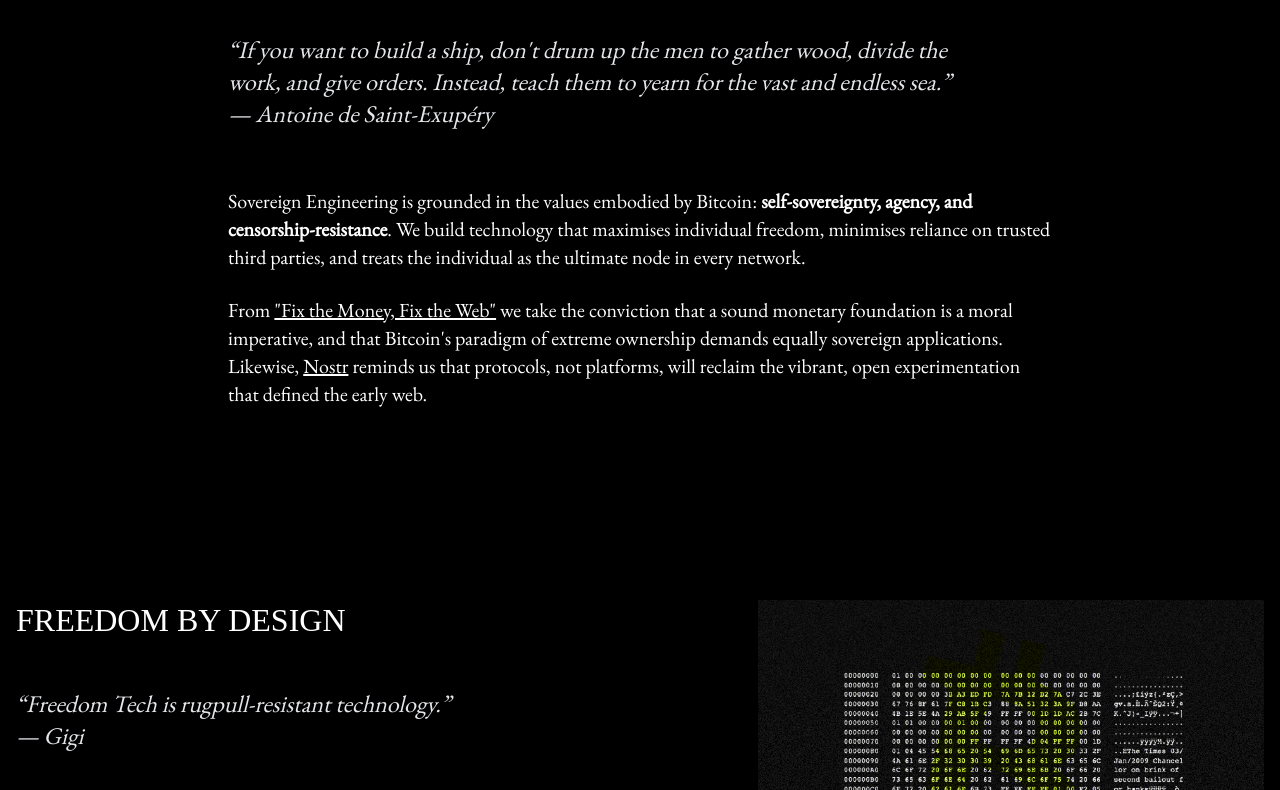
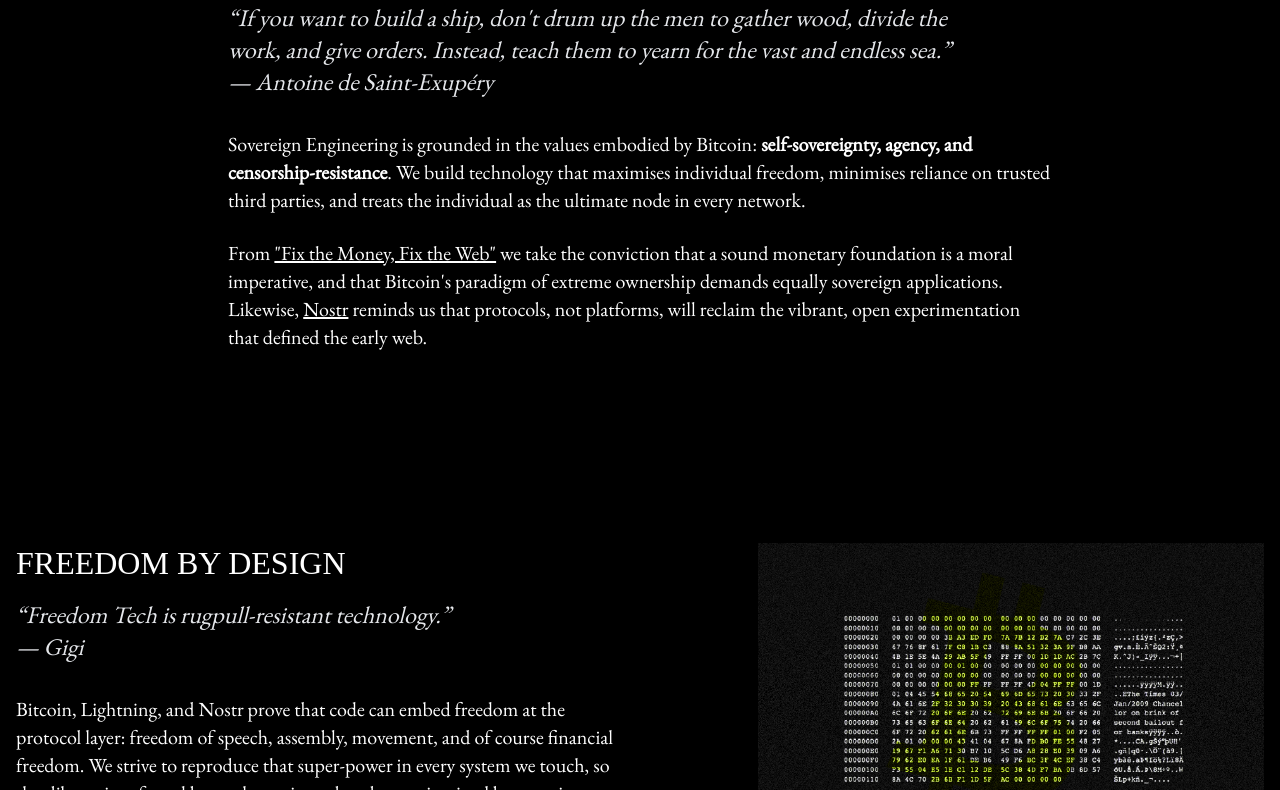
Before and after one commit to soveng/website, an Astro site: page /philosophy in a window 1280 px wide. Shown: the part 665-1455 px from the top of the page. Built offline with nearby package versions, Linux system fonts and the light colour scheme; Astro itself is replaced by a stand-in of ours; a web font is replaced by a local one.

Commit message:
fix: adjust left-aligned BigBlockQuote spacing to match paragraphs
Replace py-8 with py-0 mb-8 for left-aligned variant to match
normal paragraph spacing. This makes pullquotes flow naturally
with content instead of having excessive vertical spacing.
Centered variant keeps py-8 for proper standalone presentation.

```diff
--- a/src/layouts/components/BigBlockQuote.astro
+++ b/src/layouts/components/BigBlockQuote.astro
@@ -9,7 +9,7 @@
 const { quote, author, href, left = false } = Astro.props;
 ---
 
-<div class={`w-full flex ${left ? 'justify-start' : 'justify-center'} py-8 font-primary text-[#E5E7EB] italic text-2xl`}>
+<div class={`w-full flex ${left ? 'justify-start' : 'justify-center'} ${left ? 'py-0 mb-8' : 'py-8'} font-primary text-[#E5E7EB] italic text-2xl`}>
   {href ? (
     <a href={href} class={`${left ? 'max-w-prose' : 'max-w-3xl mx-auto'} block no-underline hover:no-underline focus:no-underline`}>
       <blockquote class={`${left ? 'text-left' : 'text-center'} ${left ? '' : 'px-4'} transition-colors duration-200 hover:text-primary focus:text-primary text-balance`}>
```
